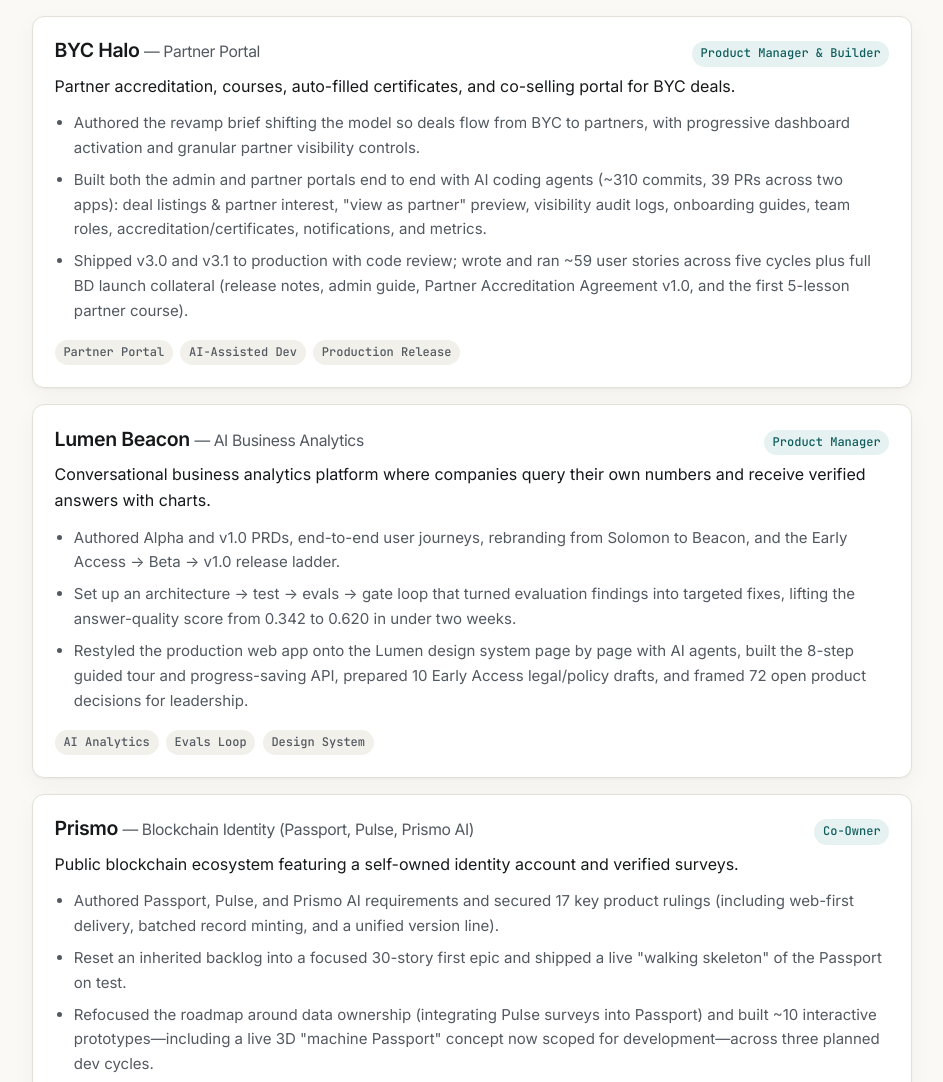
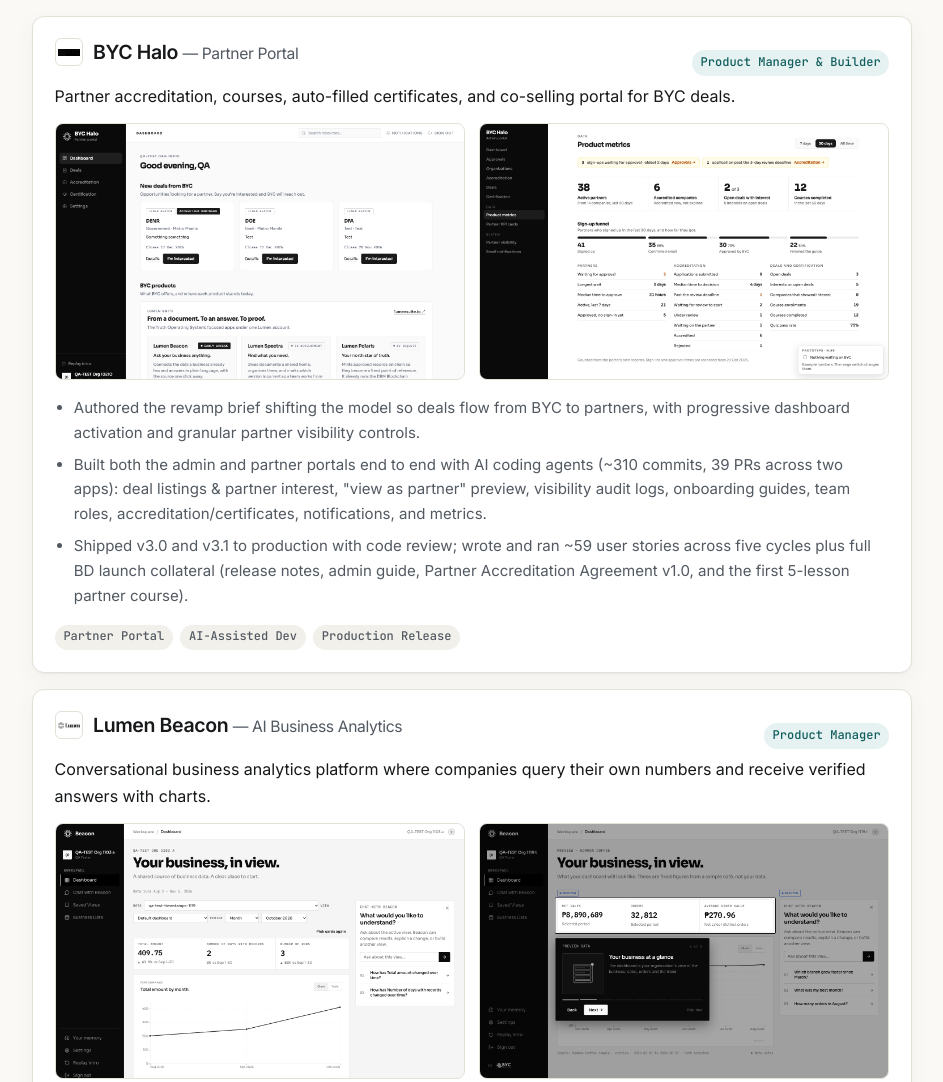
Before and after one commit to jbanayo/jbanayo.github.io, an Astro site: page /projects in a window 1280 px wide. Shown: the part 720-1802 px from the top of the page, without its empty margins (168-1111 px from the left). Built offline with nearby package versions, Linux system fonts and the light colour scheme; Astro itself is replaced by a stand-in of ours.

Commit message:
Include BYC product logos and app screenshots

```diff
--- a/src/data/site.ts
+++ b/src/data/site.ts
@@ -63,6 +63,11 @@ export const bycProducts = [
     name: 'BYC Halo',
     subtitle: 'Partner Portal',
     role: 'Product Manager & Builder',
+    logo: '/images/byc/logo-byc.png',
+    images: [
+      { src: '/images/byc/halo-partner-dashboard.png', alt: 'BYC Halo partner dashboard' },
+      { src: '/images/byc/halo-admin-product-metrics.png', alt: 'BYC Halo admin product metrics' },
+    ],
     summary:
       'Partner accreditation, courses, auto-filled certificates, and co-selling portal for BYC deals.',
     bullets: [
@@ -76,6 +81,11 @@ export const bycProducts = [
     name: 'Lumen Beacon',
     subtitle: 'AI Business Analytics',
     role: 'Product Manager',
+    logo: '/images/byc/logo-lumen.png',
+    images: [
+      { src: '/images/byc/beacon-dashboard.png', alt: 'Lumen Beacon AI analytics dashboard' },
+      { src: '/images/byc/beacon-guided-tour.png', alt: 'Lumen Beacon 8-step guided tour' },
+    ],
     summary:
       'Conversational business analytics platform where companies query their own numbers and receive verified answers with charts.',
     bullets: [
@@ -89,6 +99,11 @@ export const bycProducts = [
     name: 'Prismo',
     subtitle: 'Blockchain Identity (Passport, Pulse, Prismo AI)',
     role: 'Co-Owner',
+    logo: '/images/byc/logo-prismo.png',
+    images: [
+      { src: '/images/byc/prismo-machine-passport.png', alt: 'Prismo 3D machine Passport prototype' },
+      { src: '/images/byc/prismo-passport-intro.png', alt: 'Prismo Passport onboarding interface' },
+    ],
     summary:
       'Public blockchain ecosystem featuring a self-owned identity account and verified surveys.',
     bullets: [
@@ -102,6 +117,8 @@ export const bycProducts = [
     name: 'Lumen Platform & Core',
     subtitle: 'Developer Platform & APIs',
     role: 'Owner',
+    logo: '/images/byc/logo-lumen.png',
+    images: [],
     summary:
       'Core developer infrastructure covering developer portal, wallet APIs, keys, gas, and platform migrations.',
     bullets: [
@@ -115,6 +132,8 @@ export const bycProducts = [
     name: 'BYC Admin Portal',
     subtitle: 'Unified Internal Operations',
     role: 'Concept & Prototype Lead',
+    logo: '/images/byc/logo-byc.png',
+    images: [],
     summary:
       'Single internal admin surface unifying operations across BYC’s product suite.',
     bullets: [
@@ -127,6 +146,8 @@ export const bycProducts = [
     name: 'Time Chamber',
     subtitle: 'Self-Serve AI Evaluation',
     role: 'Product Owner',
+    logo: '/images/byc/logo-byc.png',
+    images: [],
     summary:
       'Internal evaluation platform designed to make AI benchmarking self-serve across the team.',
     bullets: [
--- a/src/pages/projects.astro
+++ b/src/pages/projects.astro
@@ -42,16 +42,35 @@ import {
       {
         bycProducts.map((product) => (
           <article class="card">
-            <div class="list-item-head" style="margin-bottom:0.35rem;">
+            <div class="list-item-head" style="margin-bottom:0.45rem;">
+              <div class="product-title-wrap">
+                {product.logo && (
+                  <img
+                    class="product-logo"
+                    src={product.logo}
+                    alt={`${product.name} logo`}
+                    loading="lazy"
+                  />
+                )}
                 <h3 style="font-size:1.22rem;margin:0;">
                   {product.name}{' '}
                   <span style="font-weight:400;color:var(--text-muted);font-size:0.98rem;">
                     — {product.subtitle}
                   </span>
                 </h3>
+              </div>
               <span class="pill">{product.role}</span>
             </div>
             <p style="margin-bottom:0.5rem;color:var(--text);">{product.summary}</p>
+            {product.images.length > 0 && (
+              <div class="product-gallery">
+                {product.images.map((img) => (
+                  <div class="product-shot">
+                    <img src={img.src} alt={img.alt} loading="lazy" />
+                  </div>
+                ))}
+              </div>
+            )}
             <ul class="bullet-list">
               {product.bullets.map((bullet) => (
                 <li>{bullet}</li>
--- a/src/styles/global.css
+++ b/src/styles/global.css
@@ -479,8 +479,48 @@ html[data-theme='dark'] .btn-primary:hover {
   gap: 1rem;
 }
 
+.product-title-wrap {
+  display: flex;
+  align-items: center;
+  gap: 0.65rem;
+}
+
+.product-logo {
+  width: 28px;
+  height: 28px;
+  object-fit: contain;
+  border-radius: 6px;
+  background: #ffffff;
+  padding: 2px;
+  border: 1px solid var(--border);
+  flex-shrink: 0;
+}
+
+.product-gallery {
+  display: grid;
+  grid-template-columns: repeat(2, minmax(0, 1fr));
+  gap: 0.85rem;
+  margin: 0.85rem 0 1rem;
+}
+
+.product-shot {
+  border-radius: 8px;
+  overflow: hidden;
+  border: 1px solid var(--border);
+  background: var(--surface-muted);
+  aspect-ratio: 16 / 10;
+}
+
+.product-shot img {
+  width: 100%;
+  height: 100%;
+  object-fit: cover;
+  object-position: top center;
+}
+
 @media (max-width: 820px) {
-  .grid-3 {
+  .grid-3,
+  .product-gallery {
     grid-template-columns: 1fr;
   }
 }
```
Also changed, not shown: src/pages/index.astro (+25 -5 lines), public/images/byc/beacon-dashboard.png (added), public/images/byc/beacon-guided-tour.png (added), public/images/byc/halo-admin-product-metrics.png (added), public/images/byc/halo-partner-dashboard.png (added), public/images/byc/logo-byc.png (added), public/images/byc/logo-lumen.png (added), public/images/byc/logo-prismo.png (added), public/images/byc/prismo-machine-passport.png (added), public/images/byc/prismo-passport-intro.png (added). Lines whose indentation alone changed are shown as unchanged.
